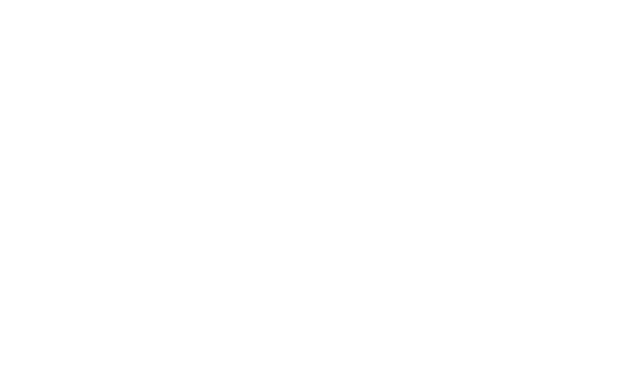
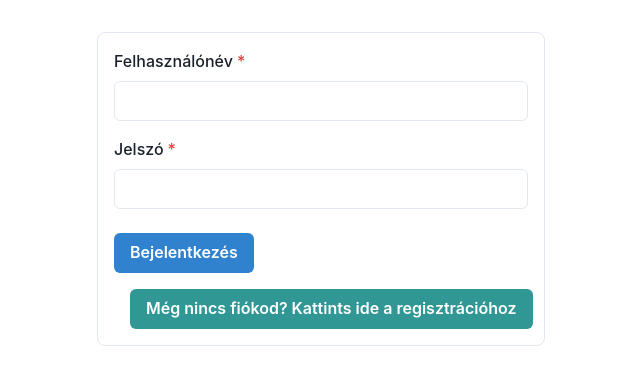
Before and after one commit to vellt/todo_webapp, a React (Create React App) app: page /login in a window 1280 px wide. Before the commit this address had no page. Shown: the top 384 px of the page, without its empty margins (319-959 px from the left). Built offline with nearby package versions, Linux system fonts and the light colour scheme.

Commit message:
login and logout added

```diff
--- a/src/App.tsx
+++ b/src/App.tsx
@@ -6,6 +6,8 @@
   theme
 } from "@chakra-ui/react";
 import { RegistrationForm } from "./components/app-registration/app-registration";
+import ProfilePage from "./components/app-profile/app-profile";
+import { LoginForm } from "./components/app-login/app-login";
 
 export const App = () => (
   <ChakraProvider theme={theme}>
@@ -13,7 +15,8 @@
       <Container maxWidth="7xl">
         <Routes>
           <Route path="/" element={<RegistrationForm />} />
-          {/* További útvonalak */}
+          <Route path="/login" element={<LoginForm />} />
+          <Route path="/profil" element={<ProfilePage />} />
         </Routes>
       </Container>
     </Router>
--- /dev/null
+++ b/src/components/app-login/app-login.tsx
@@ -0,0 +1,148 @@
+import React, { useState, ChangeEvent, FormEvent, FC, useEffect } from "react";
+import { Box, Button, FormControl, FormLabel, Input, FormHelperText, useToast } from "@chakra-ui/react";
+import { LoginUserRequest } from "../../models/login-user-request";
+import { LoginUserRequestMessage } from "../../models/login-user-request-message";
+import { useNavigate } from "react-router-dom";
+
+
+
+export const LoginForm: FC = () => {
+  const [formData, setFormData] = useState<Partial<LoginUserRequest>>({});
+  const [errorMessage, setErrorMessage] = useState<Partial<LoginUserRequestMessage>>({});
+  const toast = useToast();
+  const navigate = useNavigate();
+
+  useEffect(() => {
+    const token = localStorage.getItem("token");
+    if (token) {
+      navigate("/profil");
+    }
+  }, [navigate]);
+
+  const handleChange = (event: ChangeEvent<HTMLInputElement>) => {
+    const { name, value } = event.target;
+    setFormData({ ...formData, [name]: value });
+  };
+
+  const handleRegistrationRedirect = () => {
+    navigate("/");
+  };
+
+
+  const validateField = (name: string, value: string) => {
+    let message = "";
+    switch (name) {
+      case "username":
+        const emailRegex = /^[^\s@]+@[^\s@]+\.[^\s@]+$/;
+        if (!value.trim()) message = "Felhasználónév kötelező";
+        else if (!emailRegex.test(value)) message = "Érvénytelen email cím";
+        break;
+      case "password":
+        const passwordRegex = /^(?=.*[a-z])(?=.*\d).{8,}$/;
+        if (!value.trim())  message = "Jelszó kötelező";
+        else if (!passwordRegex.test(value)) message = "A jelszónak legalább 8 karakter hosszúnak kell lennie, tartalmaznia kell legalább egy számot és egy kisbetűt.";
+        break;
+      default:
+        break;
+    }
+    setErrorMessage((prevErrors) => ({ ...prevErrors, [name]: message }));
+  };
+
+  const handleSubmit = async (event: FormEvent<HTMLFormElement>) => {
+    event.preventDefault();
+    const { username, password } = formData;
+
+    // Validáció ellenőrzése
+    validateField("username", username??"");
+    validateField("password", password??"");
+
+    if (errorMessage.username || errorMessage.password) {
+      return;
+    }
+
+    try {
+      const response = await fetch("http://localhost:5000/user/login", {
+        method: "POST",
+        headers: { "Content-Type": "application/json" },
+        body: JSON.stringify(formData),
+      });
+
+      if (!response.ok) {
+        if(response.status==400){
+          toast({
+            title: "Sikertelen belépés",
+            description: "A bevitt adatok érvénytelenek",
+            status: "error",
+            duration: 5000,
+            isClosable: true,
+          });
+        }else if(response.status==401){
+          toast({
+            title: "Sikeres belépés",
+            description: "Hibás felhasználónév vagy jelszó",
+            status: "error",
+            duration: 5000,
+            isClosable: true,
+          });
+        }
+        throw new Error("Hiba történt a bejelentkezés során");
+      }
+
+      const data = await response.json();
+      localStorage.setItem("token", data.accessToken);
+
+      toast({
+        title: "Sikeres bejelentkezés",
+        description: "Sikeresen bejelentkezett",
+        status: "success",
+        duration: 5000,
+        isClosable: true,
+      });
+
+      navigate("/profil");
+    } catch (error:any) {
+      toast({
+        title: "Hiba",
+        description: error.message,
+        status: "error",
+        duration: 5000,
+        isClosable: true,
+      });
+    }
+  };
+
+  return (
+    <Box maxW="md" mx="auto" mt={8} p={4} borderWidth="1px" borderRadius="lg">
+      <form onSubmit={handleSubmit}>
+        <FormControl id="username" isRequired isInvalid={!!errorMessage.username}>
+          <FormLabel>Felhasználónév</FormLabel>
+          <Input
+            type="email"
+            name="username"
+            value={formData.username}
+            onChange={handleChange}
+            onBlur={() => validateField("username", formData.username??"")}
+          />
+          <FormHelperText color="red">{errorMessage.username}</FormHelperText>
+        </FormControl>
+        <FormControl id="password" isRequired mt={4} isInvalid={!!errorMessage.password}>
+          <FormLabel>Jelszó</FormLabel>
+          <Input
+            type="password"
+            name="password"
+            value={formData.password}
+            onChange={handleChange}
+            onBlur={() => validateField("password", formData.password??"")}
+          />
+          <FormHelperText color="red">{errorMessage.password}</FormHelperText>
+        </FormControl>
+        <Button type="submit" colorScheme="blue" mt={4}>
+          Bejelentkezés
+        </Button>
+        <Button type="button" colorScheme="teal" mt={4} ml={4} onClick={handleRegistrationRedirect}>
+          Még nincs fiókod? Kattints ide a regisztrációhoz
+        </Button>
+      </form>
+    </Box>
+  );
+};
--- /dev/null
+++ b/src/components/app-profile/app-profile.tsx
@@ -0,0 +1,64 @@
+import React, { useEffect, useState } from "react";
+import { Box, Button, Text } from "@chakra-ui/react";
+import { useNavigate } from "react-router-dom";
+
+const ProfilePage: React.FC = () => {
+  const [userData, setUserData] = useState<any>(null);
+  const navigate = useNavigate();
+
+  useEffect(() => {
+    const fetchUserData = async () => {
+      const token = localStorage.getItem("token");
+
+      if (!token) {
+        navigate("/login");
+        return;
+      }
+
+      try {
+        const response = await fetch("http://localhost:5000/user", {
+          method: "GET",
+          headers: {
+            "Content-Type": "application/json",
+            Authorization: `Bearer ${token}`,
+          },
+        });
+
+        if (!response.ok) {
+          throw new Error("Failed to fetch user data");
+        }
+
+        const data = await response.json();
+        setUserData(data);
+      } catch (error) {
+        console.error(error);
+        localStorage.removeItem("token");
+        navigate("/login");
+      }
+    };
+
+    fetchUserData();
+  }, [navigate]);
+
+  const handleLogout = () => {
+    localStorage.removeItem("token");
+    navigate("/login");
+  };
+
+  if (!userData) {
+    return <Text>Loading...</Text>;
+  }
+
+  return (
+    <Box maxW="md" mx="auto" mt={8} p={4} borderWidth="1px" borderRadius="lg">
+      <Text>Email: {userData.email}</Text>
+      <Text>First Name: {userData.firstName}</Text>
+      <Text>Last Name: {userData.lastName}</Text>
+      <Button colorScheme="red" mt={4} onClick={handleLogout}>
+        Kijelentkezés
+      </Button>
+    </Box>
+  );
+};
+
+export default ProfilePage;
--- a/src/components/app-registration/app-registration.tsx
+++ b/src/components/app-registration/app-registration.tsx
@@ -1,4 +1,4 @@
-import React, { ChangeEvent, FC, FormEvent, useState } from "react";
+import React, { ChangeEvent, FC, FormEvent, useEffect, useState } from "react";
 import { Box, Button, FormControl, FormHelperText, FormLabel, Input, useDisclosure } from "@chakra-ui/react";
 import { RegisterUserRequestBody } from "../../models/register-user-request-body";
 import { RegisterUserRequestBodyMessage } from "../../models/register-user-request-body-message";
@@ -14,13 +14,19 @@
 
   const navigate = useNavigate();
 
+  useEffect(() => {
+    const token = localStorage.getItem("token");
+    if (token) {
+      navigate("/profil");
+    }
+  }, [navigate]);
+
   const handleChange = (event: ChangeEvent<HTMLInputElement>) => {
     const { name, value } = event.target;
     setFormData({ ...formData, [name]: value});
   };
 
   const validateField = (name: string, value: string) => {
-    const errors: any = { ...errorMessage };
     let message = "";
 
     switch (name) {
@@ -41,8 +47,7 @@
         break;
     }
 
-    errors[name] = message;
-    setErrorMessage(errors);
+    setErrorMessage((prevErrors) => ({ ...prevErrors, [name]: message }));
   };
 
 
@@ -69,7 +74,6 @@
           handleCancel();
         }
       } catch (error:any) {
-        // egyéb hiba
         setModalContent({ title: "Regisztrációs hiba", message: error.message });
       } finally {
         onOpen();
--- /dev/null
+++ b/src/models/login-user-request-message.ts
@@ -0,0 +1,4 @@
+import { LoginUserRequest } from "./login-user-request";
+
+export interface LoginUserRequestMessage extends LoginUserRequest{
+}
--- /dev/null
+++ b/src/models/login-user-request.ts
@@ -0,0 +1,4 @@
+export interface LoginUserRequest{
+    username:string;
+    password:string;
+}
--- a/src/models/register-user-response.ts
+++ /dev/null
@@ -1,5 +0,0 @@
-export interface RegisterUserResponse{
-    firstName:string;
-    lastName:string;
-    userId:string;
-}
```
